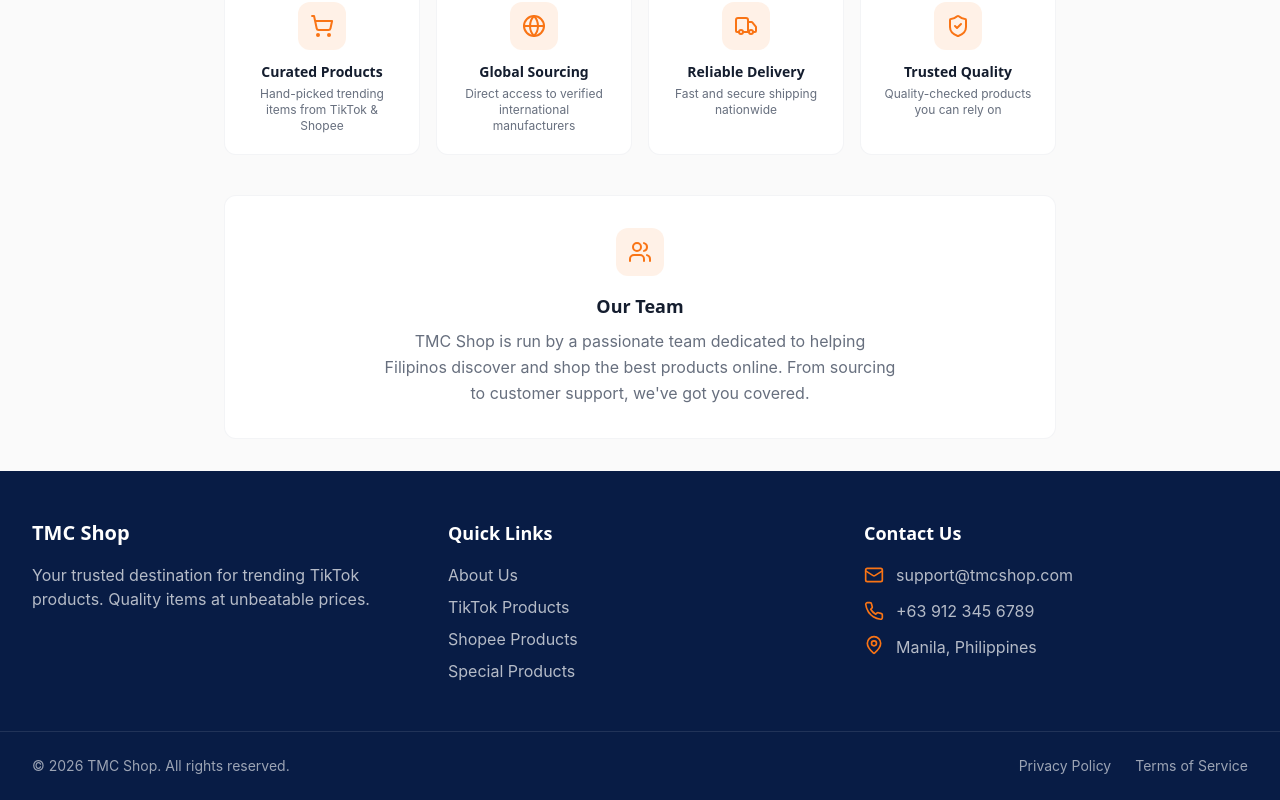
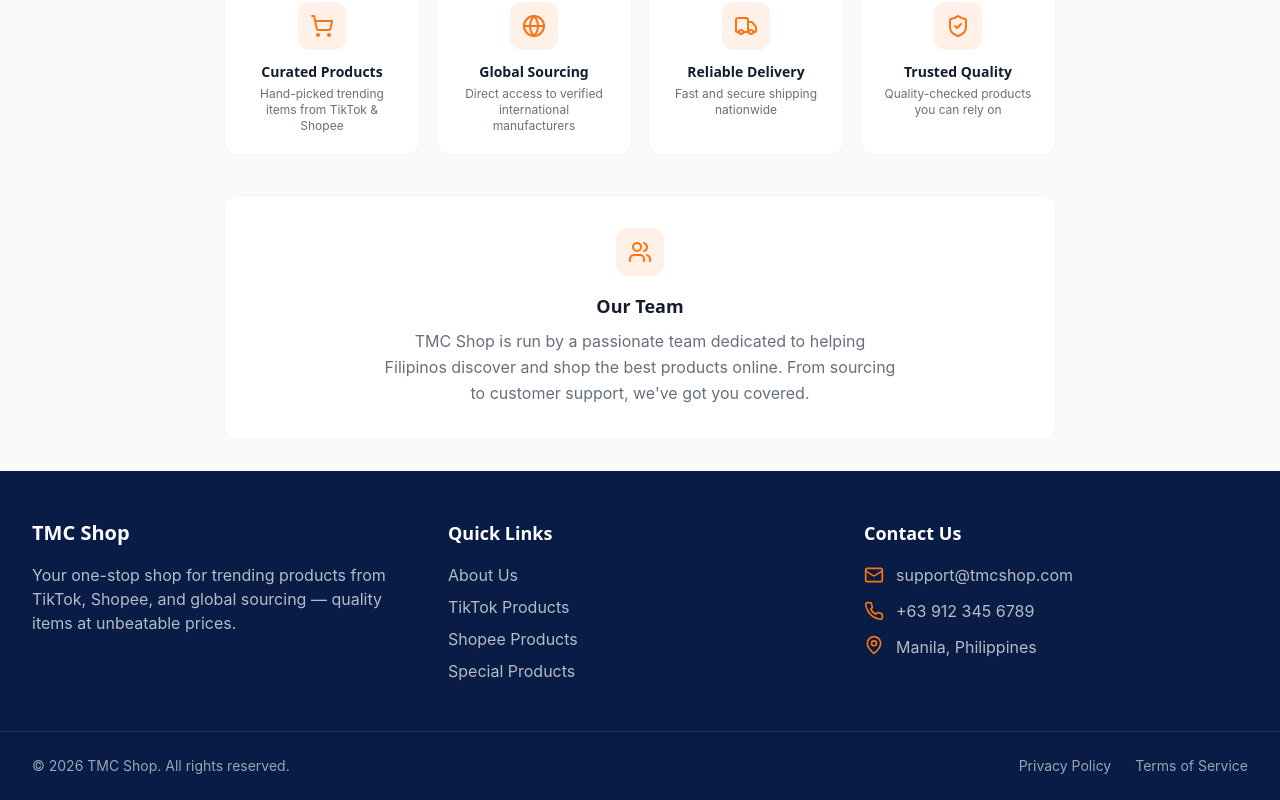
Before and after one commit to Mariannie-Gemao/tmc-style-collective, a React (Vite) app: page /about in a window 1280 px wide. Shown: the part 911-1711 px from the top of the page. Built offline with nearby package versions, Linux system fonts and the light colour scheme; the HTML template or start-up script is replaced by a standard one.

Commit message:
Changes
Co-authored-by: Mariannie-Gemao <203534490+Mariannie-Gemao@users.noreply.github.com>

```diff
--- a/src/components/Footer.tsx
+++ b/src/components/Footer.tsx
@@ -36,7 +36,7 @@ const Footer = () => {
           <div>
             <span className="font-heading font-bold text-xl mb-4 block">TMC Shop</span>
             <p className="text-primary-foreground/70 mb-4">
-              Your trusted destination for trending TikTok products. Quality items at unbeatable prices.
+              Your one-stop shop for trending products from TikTok, Shopee, and global sourcing — quality items at unbeatable prices.
             </p>
           </div>
 
```
